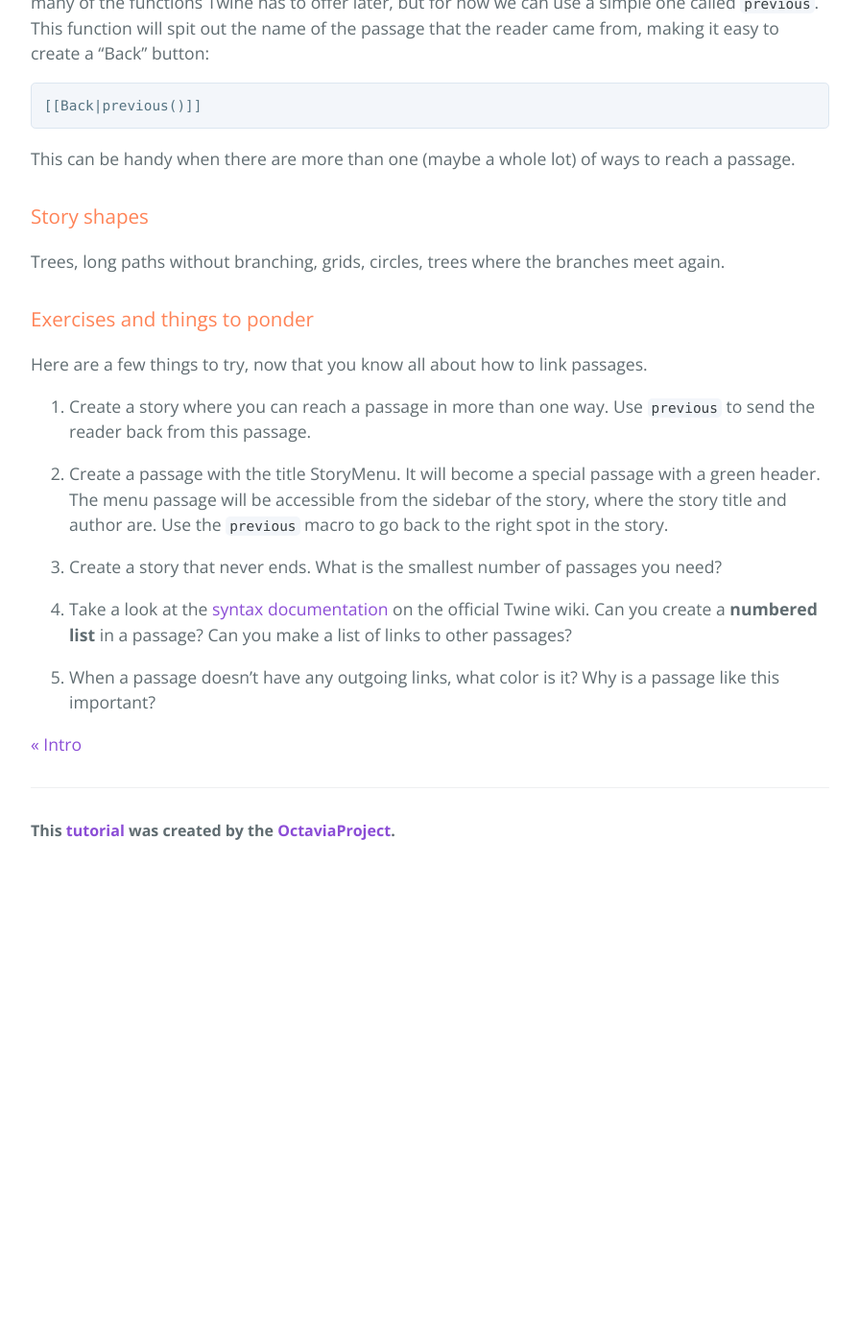
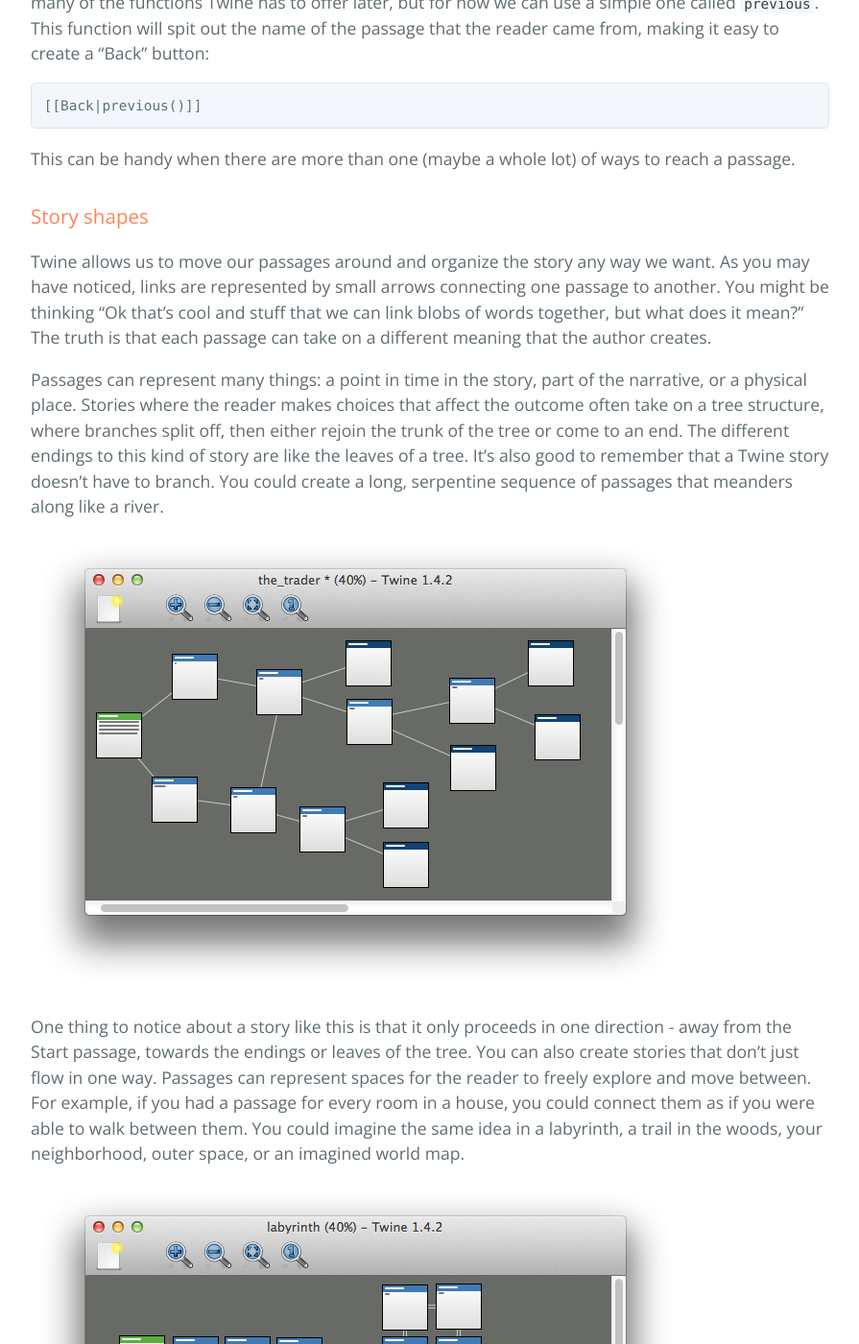
Before and after one commit to OctaviaProject/twine-resources, a Jekyll site: the page built from _posts/2015-06-02-passages.md, in a window 1280 px wide and 1400 px high, scrolled down 2621 px. Shown: the whole window at 96% size, without its empty margins (192-1087 px from the left). Built offline with Jekyll 4.4.1, drawn with Linux system fonts in a browser that asks for light colours; before the commit the page ends 3530 px from its top, so only the background shows below that; some of the changed text lies outside the part shown.

Commit message:
More work on the passages lesson

```diff
--- a/_posts/2015-06-02-passages.md
+++ b/_posts/2015-06-02-passages.md
@@ -50,7 +50,17 @@ This can be handy when there are more than one (maybe a whole lot) of ways to re
 
 ### Story shapes
 
-Trees, long paths without branching, grids, circles, trees where the branches meet again.
+Twine allows us to move our passages around and organize the story any way we want. As you may have noticed, links are represented by small arrows connecting one passage to another. You might be thinking "Ok that's cool and stuff that we can link blobs of words together, but what does it mean?" The truth is that each passage can take on a different meaning that the author creates.
+
+Passages can represent many things: a point in time in the story, part of the narrative, or a physical place. Stories where the reader makes choices that affect the outcome often take on a tree structure, where branches split off, then either rejoin the trunk of the tree or come to an end. The different endings to this kind of story are like the leaves of a tree. It's also good to remember that a Twine story doesn't have to branch. You could create a long, serpentine sequence of passages that meanders along like a river.
+
+![Tree structure](images/passages/3.png)
+
+One thing to notice about a story like this is that it only proceeds in one direction - away from the Start passage, towards the endings or leaves of the tree. You can also create stories that don't just flow in one way. Passages can represent spaces for the reader to freely explore and move between. For example, if you had a passage for every room in a house, you could connect them as if you were able to walk between them. You could imagine the same idea in a labyrinth, a trail in the woods, your neighborhood, outer space, or an imagined world map.
+
+![Labyrinth structure](images/passages/4.png)
+
+Notice how the links between adjacent passages in the labyrinth above go both ways. That shows that the passages are connected in both directions and the reader can move back and forth between them. This can make writing the passages a bit trickier, since you have to keep in mind that the reader can get to passages in many different ways! We will introduce interesting functions later that help us keep track of where the reader has been.
 
 ### Exercises and things to ponder
 
@@ -58,10 +68,12 @@ Here are a few things to try, now that you know all about how to link passages.
 
 1. Create a story where you can reach a passage in more than one way. Use ``previous`` to send the reader back from this passage.
 
-2. Create a passage with the title StoryMenu. It will become a special passage with a green header. The menu passage will be accessible from the sidebar of the story, where the story title and author are. Use the ``previous`` macro to go back to the right spot in the story.
+2. Create a passage with the title StoryMenu. It will become a special passage with a green header. This passage will be accessible from the sidebar of the story, where the story title and author are. Use the ``previous`` macro to go back to the right spot in the story.
 
 3. Create a story that never ends. What is the smallest number of passages you need?
 
 4. Take a look at the [syntax documentation](http://twinery.org/wiki/syntax) on the official Twine wiki. Can you create a **numbered list** in a passage? Can you make a list of links to other passages?
 
 5. When a passage doesn't have any outgoing links, what color is it? Why is a passage like this important?
+
+6. Create a story about your neighborhood, where each passage is a different spot.
```
Also changed, not shown: images/passages/3.png (added), images/passages/4.png (added).
